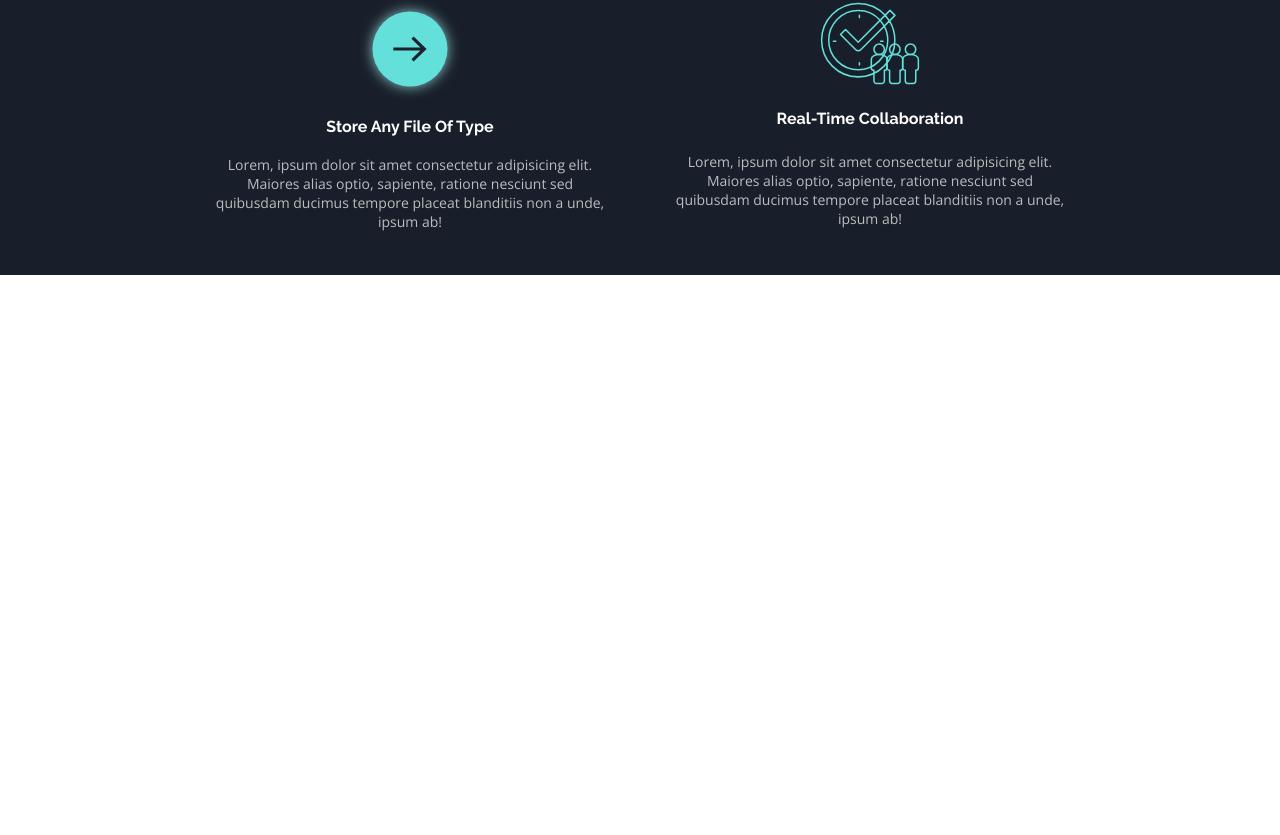
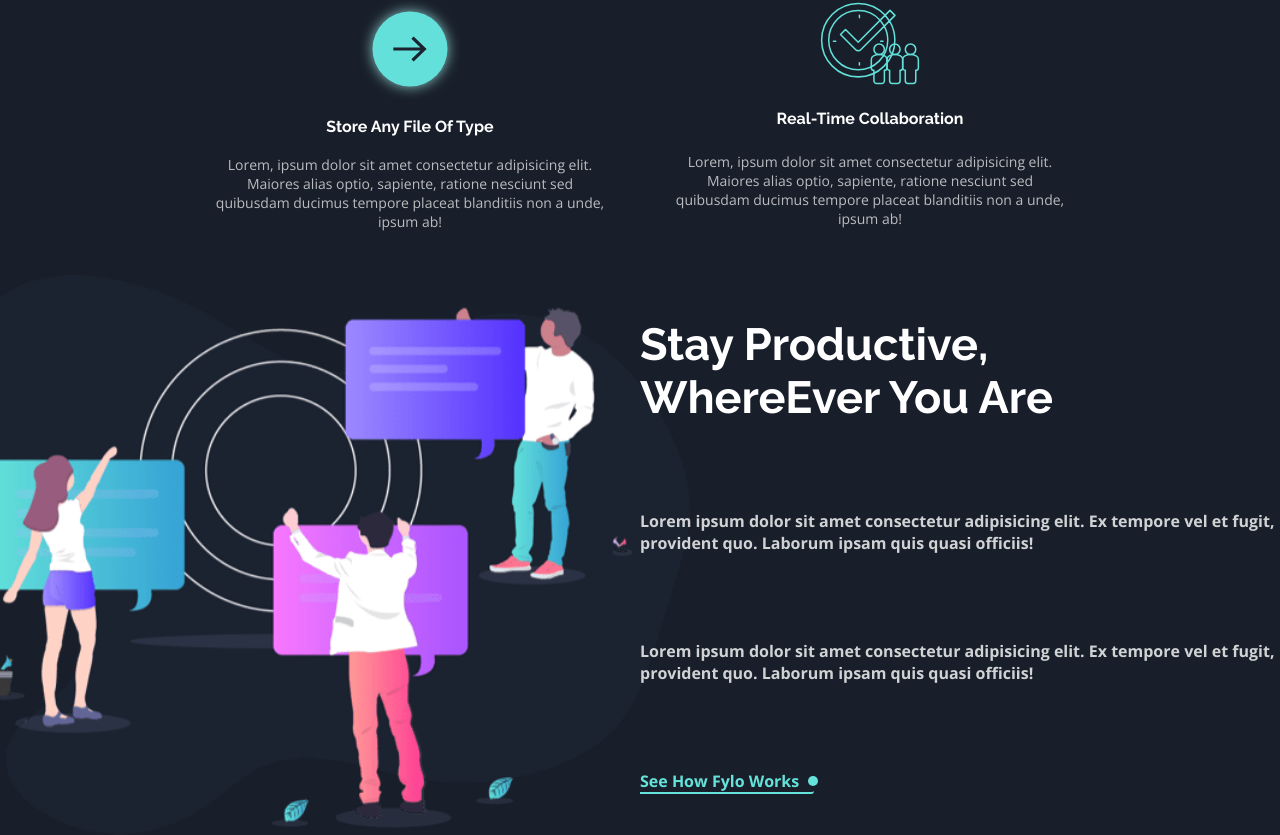
Before and after one commit to fares-primida/React-Fylo-Landing-Page, a React (Create React App) app: page / in a window 1280 px wide. Shown: the part 1125-1960 px from the top of the page. Before the commit the page ends 1400 px from the top, so only its background shows below. Built offline with nearby package versions, Linux system fonts and the light colour scheme.

Commit message:
create the third section

```diff
--- a/src/Project/Project.jsx
+++ b/src/Project/Project.jsx
@@ -1,6 +1,7 @@
 import React from 'react'
 import MainSection from './components/MainSection'
 import SecondSection from './components/SecondSection'
+import ThirdSection from './components/ThirdSection'
 import './Style.scss'
 
 const Project = () => {
@@ -8,6 +9,7 @@ const Project = () => {
         <div>
             <MainSection />
             <SecondSection />
+            <ThirdSection />
         </div>
     )
 }
--- a/src/Project/Style.scss
+++ b/src/Project/Style.scss
@@ -185,3 +185,62 @@ $White: hsl(0, 0%, 100%);
         }
     }
 }
+
+
+
+
+
+//  Third Section
+
+.ThirdSection {
+    @include Position-And-Size(relative , 100% , 70vh);
+    background-color: $Dark-Blue-M;
+    @include Grid(grid , 1fr 1fr , 1fr);
+    .image {
+        @include Position-And-Size(relative , 100% , 100%);
+        @include Center(flex , center , center);
+        img {
+            position: absolute;
+            height: 100%;
+        }
+    }
+    .content {
+        @extend .image;
+        @include Grid(grid , 1fr , repeat(4 , auto));
+        .title {
+            font-family: $Raleway;
+            font-weight: 700;
+            color: $White;
+            font-size: 30px;
+        }
+        .desc1 {
+            font-family: $Open-Sans;
+            font-weight: 700;
+            color: $White;
+            opacity: 0.8;
+        }
+        .desc2 {
+            @extend .desc1;
+        }
+        .link {
+            span {
+                position: relative;
+                @extend .desc1;
+                color: $Cyan;
+                opacity: 1;
+                border-bottom: 2px solid $Cyan;
+                padding-right: 15px;
+                border-bottom-right-radius: 3px;
+                &::before {
+                    content: '';
+                    @include Position-And-Size(absolute , 10px , 10px);
+                    background-color: $Cyan;
+                    border-radius: 50%;
+                    top: 50%;
+                    right: -5%;
+                    transform : translate(-50% , -50%);
+                }
+            }
+        }
+    }
+}
--- /dev/null
+++ b/src/Project/components/ThirdSection.jsx
@@ -0,0 +1,32 @@
+import React from 'react'
+import '../Style.scss'
+import Image from '../images/illustration-stay-productive.png'
+
+const ThirdSection = () => {
+    return (
+        <div className='ThirdSection'>
+            <div className="image">
+                <img src={Image} alt="" />
+            </div>
+            <div className="content">
+                <div className="title">
+                    <h2>
+                        Stay Productive, <br />
+                        WhereEver You Are
+                    </h2>
+                </div>
+                <div className="desc1">
+                    Lorem ipsum dolor sit amet consectetur adipisicing elit. Ex tempore vel et fugit, provident quo. Laborum ipsam quis quasi officiis!
+                </div>
+                <div className="desc2">
+                    Lorem ipsum dolor sit amet consectetur adipisicing elit. Ex tempore vel et fugit, provident quo. Laborum ipsam quis quasi officiis!
+                </div>
+                <div className="link">
+                    <span>See How Fylo Works</span>
+                </div>
+            </div>
+        </div>
+    )
+}
+
+export default ThirdSection
```
